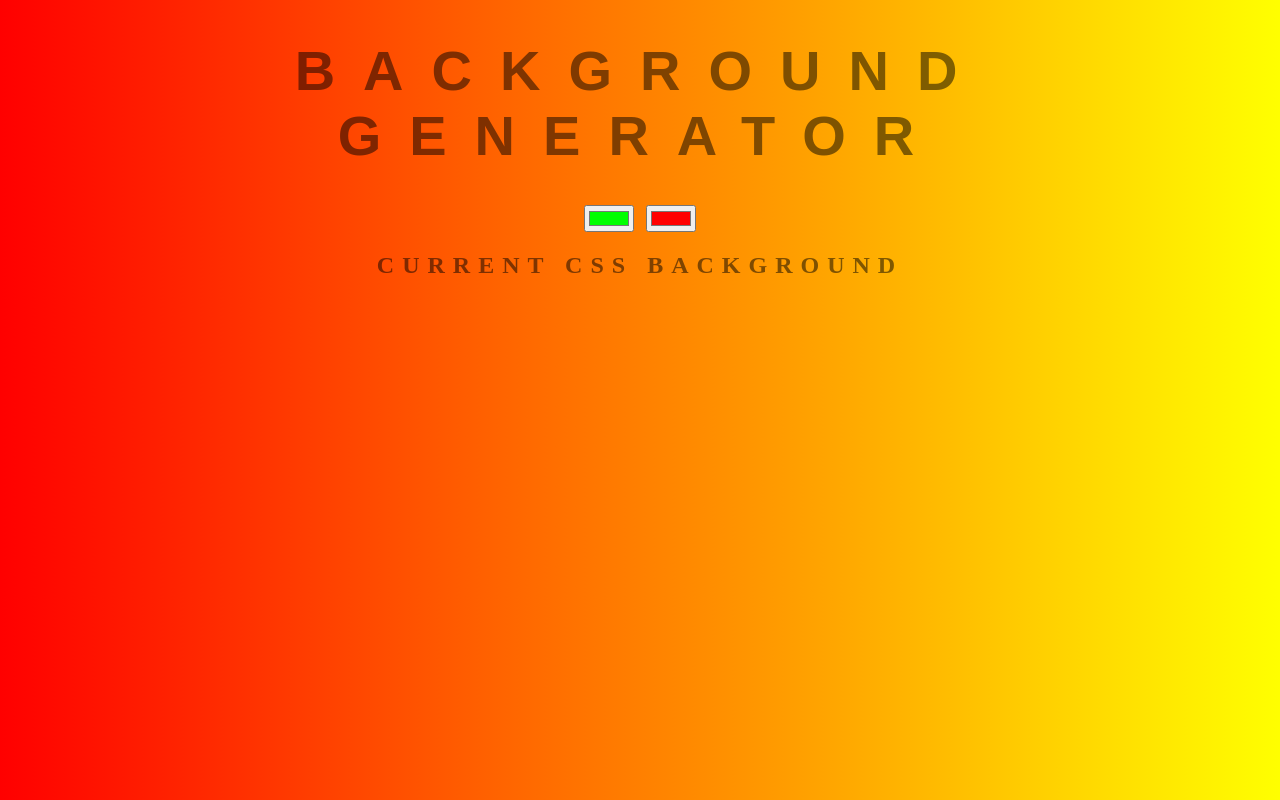
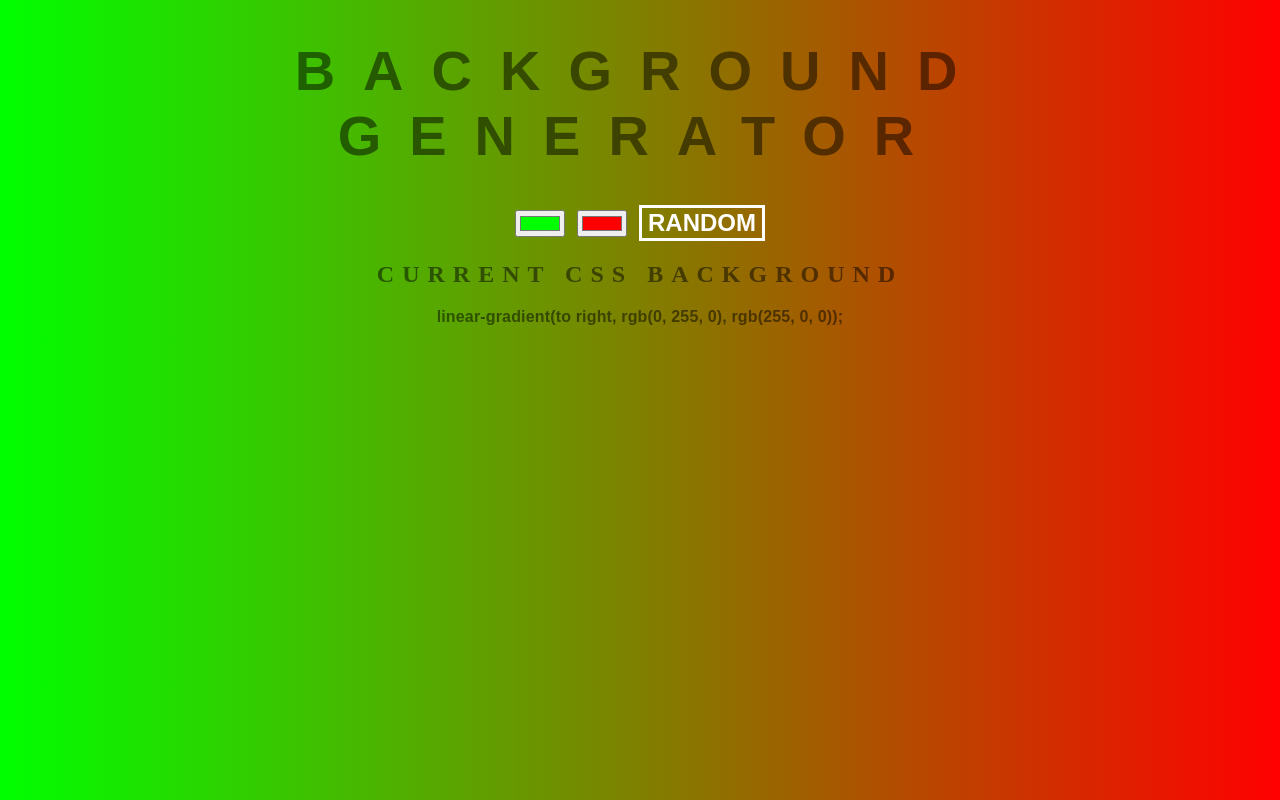
Before and after one commit to lukeswan23/backgroundGenerator, a plain HTML site: page index.html in a window 1280 px wide. Drawn offline with Linux system fonts and the light colour scheme.

Commit message:
refactored JS code & added random gradient background button

```diff
--- a/index.html
+++ b/index.html
@@ -9,6 +9,7 @@
     <h1>Background Generator</h1>
     <input class="color1" type="color" name="color1" value="#00ff00">
     <input class="color2" type="color" name="color2" value="#ff0000">
+    <button class="random">Random</button>
     <h2>Current CSS Background</h2>
     <h3></h3>
     <script type="text/javascript" src="script.js"></script>
--- a/script.js
+++ b/script.js
@@ -2,15 +2,36 @@ var css = document.querySelector("h3");
 var color1 = document.querySelector(".color1");
 var color2 = document.querySelector(".color2");
 var body = document.getElementById("gradient");
+var random = document.querySelector(".random");
 
-body.style.background
+//display initial CSS properties
+colorChange()
+
+
+
+function randomGradient() {
+    console.log("random button");
+    var Rcolor1 = "#" + Math.floor(Math.random()*16777215).toString(16);
+    var Rcolor2 = "#" + Math.floor(Math.random()*16777215).toString(16);
+    // console.log(Rcolor1);
+    // console.log(Rcolor2);
+    body.style.background = "linear-gradient(to right, " + Rcolor1 + ", " + Rcolor2 + ")";
+    css.textContent = body.style.background + ";";
+
+}
 
 function colorChange (){
     body.style.background = "linear-gradient(to right, " + color1.value + ", " + color2.value + ")";
     css.textContent = body.style.background + ";";
+    // console.log(color1.value)
+    // console.log(color2.value)
 }
+
+
 
 
 color1.addEventListener("input", colorChange);
 
 color2.addEventListener("input", colorChange);
+
+random.addEventListener("click", randomGradient);
--- a/styles.css
+++ b/styles.css
@@ -1,5 +1,4 @@
 body {
-    font: 'Raleway', sans-serif;
     color: rgba(0,0,0,.5);
     text-align: center;
     text-transform: uppercase;
@@ -17,6 +16,15 @@ h1 {
     width: 100%;
 }
 
+button {
+    background: transparent;
+    border: solid;
+    color: white;
+    text-transform: uppercase;
+    font: 600 1.5em 'Raleway', sans-serif;
+
+}
+
 h3 {
     font: 900 1em 'Raleway', sans-serif;
     color: rgba(0,0,0,.5);
```
